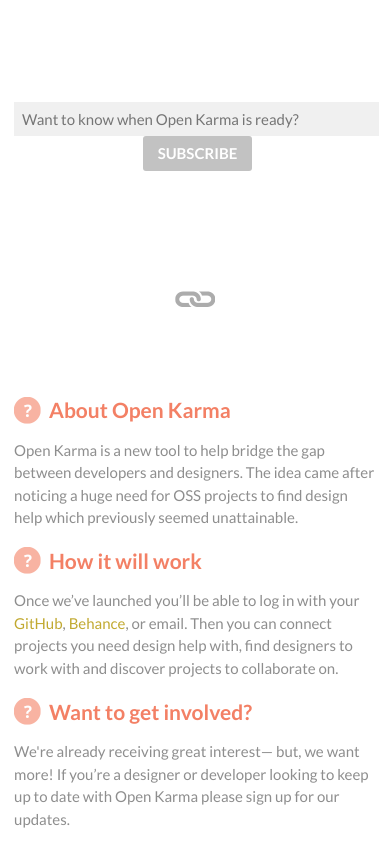
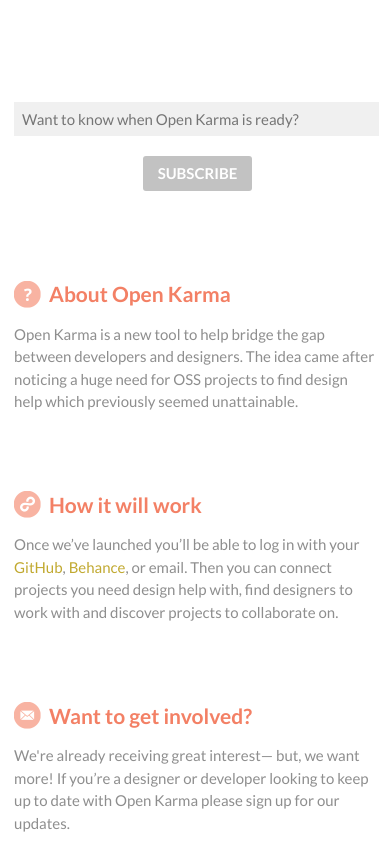
Before and after one commit to OpenKarma/open-karma.com, a plain HTML site: page index.html in a window 390 px wide. Shown: the part 500-1344 px from the top of the page. Drawn offline with Linux system fonts and the light colour scheme.

Commit message:
added sign up url to top button

```diff
--- a/css/screen.css
+++ b/css/screen.css
@@ -174,4 +174,16 @@ footer {
   .desktop-break {
   	display : none;
   }
+
+  input#newsletter-subscribe {
+  	margin-top : 20px;
+  }
+
+  .link-div {
+  	display: none;
+  }
+
+  .mobile-padding {
+  	padding-top : 60px;
+  }
 }
--- a/index.html
+++ b/index.html
@@ -26,7 +26,7 @@
 			</div>
 
 			<div class="large-2 columns">
-				<button>Sign up</button>
+				<a href="http://eepurl.com/F5jCH" target="_blank"><button>Sign up</button></a>
 			</div>
 		</div>
 	</header>
@@ -60,14 +60,14 @@
 			<p class="more-info">Open Karma is a new tool to help bridge the gap between developers and designers. The idea came after noticing a huge need for OSS projects to find design help which previously seemed unattainable.</p>
 		</div>
 
-		<div class="large-4 columns">
-			<img src="img/icon-what.png" class="about-icons">
+		<div class="large-4 columns mobile-padding">
+			<img src="img/icon-how.png" class="about-icons">
 			<h2>How it will work</h2>
 			<p class="more-info">Once we’ve launched you’ll be able to log in with your <a href="http://github.com" target="_blank">GitHub</a>, <a href="http://behance.net" target="_blank">Behance</a>, or email. Then you can connect projects you need design help with, find designers to work with and discover projects to collaborate on.</p>
 		</div>
 
-		<div class="large-4 columns">
-			<img src="img/icon-what.png" class="about-icons">
+		<div class="large-4 columns mobile-padding">
+			<img src="img/icon-want.png" class="about-icons">
 			<h2>Want to get involved?</h2>
 			<p class="more-info">We're already receiving great interest&mdash; but, we want more! If you’re a designer or developer looking to keep up to date with Open Karma please sign up for our updates.</p>
 		</div>
```
